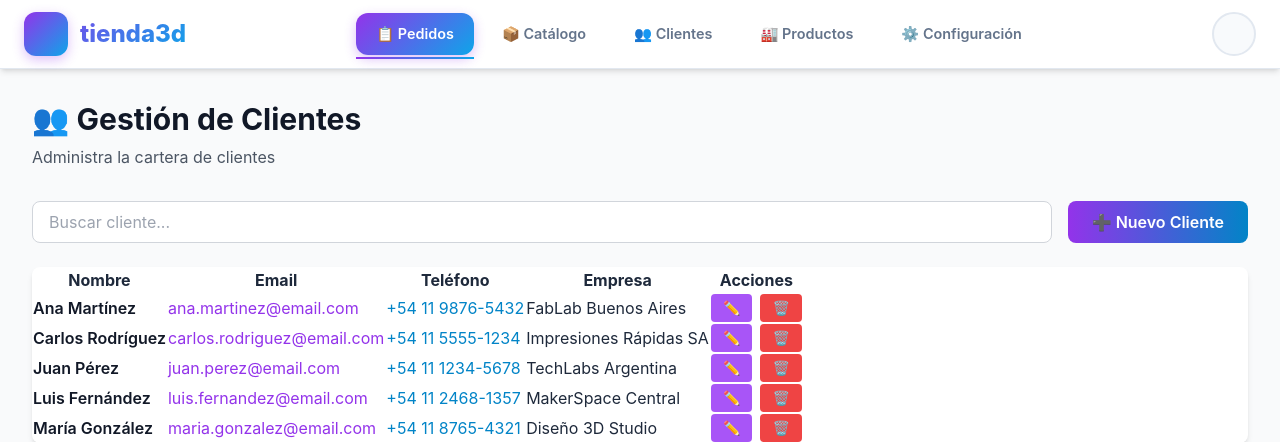
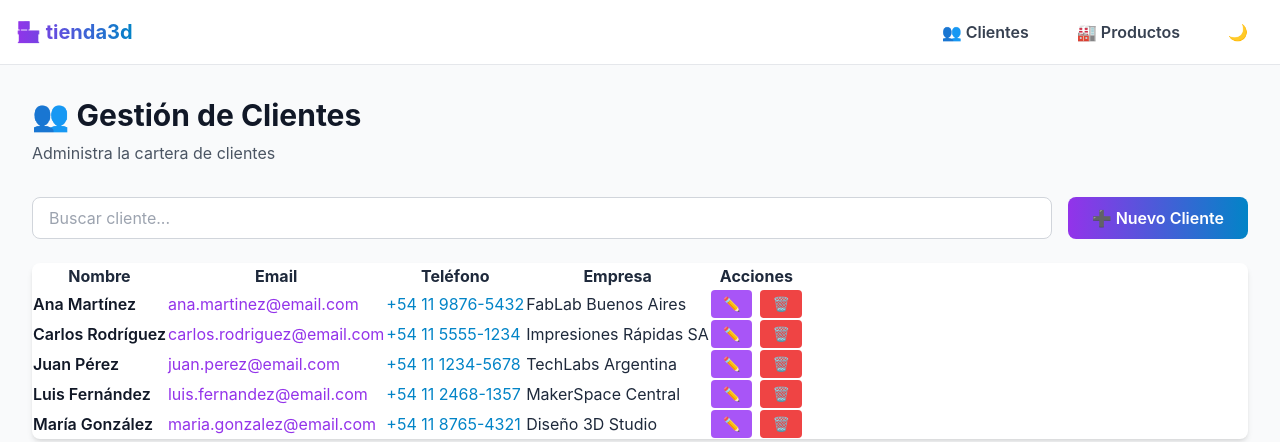
Before and after one commit to EneasSP/tienda3d, a PHP site: page /clientes.php in a window 1280 px wide. Shown: the top 442 px of the page. Run offline with PHP 8.4, Linux system fonts and the light colour scheme; data comes from the database, SQL or seed files in the repository; data that the repository does not hold is empty; some libraries are stand-ins or nearby versions.

Commit message:
con clude

```diff
--- a/clientes.php
+++ b/clientes.php
@@ -29,30 +29,25 @@
     <link rel="stylesheet" href="assets/css/cruds.css">
 </head>
 <body class="bg-gray-50 dark:bg-gray-900">
-    <!-- Barra de navegación (copiada de index.php) -->
-    <nav class="navbar">
-        <div class="navbar-content">
-            <a href="index.php" class="logo">
-                <div class="logo-icon">🏪</div>
-                <span>tienda3d</span>
+    <!-- Header simple (sin navbar compleja) -->
+    <div class="bg-white dark:bg-gray-800 border-b border-gray-200 dark:border-gray-700 sticky top-0 z-50">
+        <div class="max-w-7xl mx-auto px-4 py-3 flex items-center justify-between">
+            <a href="index.php" class="flex items-center gap-2 text-xl font-bold bg-gradient-to-r from-purple-600 to-sky-600 bg-clip-text text-transparent">
+                🏪 tienda3d
             </a>
-            <button id="hamburger-menu" class="hamburger-menu">
-                <span class="hamburger-line"></span>
-                <span class="hamburger-line"></span>
-                <span class="hamburger-line"></span>
-            </button>
-            <div class="nav-tabs" id="nav-tabs">
-                <button class="nav-tab active" data-tab="pedidos">📋 Pedidos</button>
-                <button class="nav-tab" data-tab="catalogo">📦 Catálogo</button>
-                <a href="clientes.php" class="nav-tab" data-tab="clientes">👥 Clientes</a>
-                <a href="productos.php" class="nav-tab" data-tab="productos">🏭 Productos</a>
-                <button class="nav-tab" data-tab="configuracion">⚙️ Configuración</button>
-            </div>
-            <div class="navbar-controls">
-                <button id="dark-mode-toggle" class="dark-mode-toggle" title="Cambiar modo oscuro"></button>
+            <div class="flex items-center gap-4">
+                <a href="clientes.php" class="px-4 py-2 rounded-lg font-semibold text-gray-700 dark:text-gray-300 hover:bg-gray-100 dark:hover:bg-gray-700 transition">
+                    👥 Clientes
+                </a>
+                <a href="productos.php" class="px-4 py-2 rounded-lg font-semibold text-gray-700 dark:text-gray-300 hover:bg-gray-100 dark:hover:bg-gray-700 transition">
+                    🏭 Productos
+                </a>
+                <button id="dark-mode-toggle-simple" class="px-4 py-2 rounded-lg font-semibold text-gray-700 dark:text-gray-300 hover:bg-gray-100 dark:hover:bg-gray-700 transition" title="Cambiar modo">
+                    🌙
+                </button>
             </div>
         </div>
-    </nav>
+    </div>
 
     <div class="container mx-auto p-4 md:p-8">
         <div class="mb-8">
@@ -181,7 +176,22 @@
         </div>
     </div>
 
-    <script src="assets/js/app.js"></script>
     <script src="assets/js/clientes.js"></script>
+    <script>
+        // Simple dark mode toggle (sin cargar app.js)
+        document.addEventListener('DOMContentLoaded', () => {
+            const key = 'tienda3d-dark-mode';
+            const toggle = document.getElementById('dark-mode-toggle-simple');
+
+            if (toggle) {
+                toggle.addEventListener('click', () => {
+                    const html = document.documentElement;
+                    html.classList.toggle('dark');
+                    const isDark = html.classList.contains('dark');
+                    localStorage.setItem(key, isDark.toString());
+                });
+            }
+        });
+    </script>
 </body>
 </html>
```
Also changed, not shown: productos.php (+32 -22 lines).
